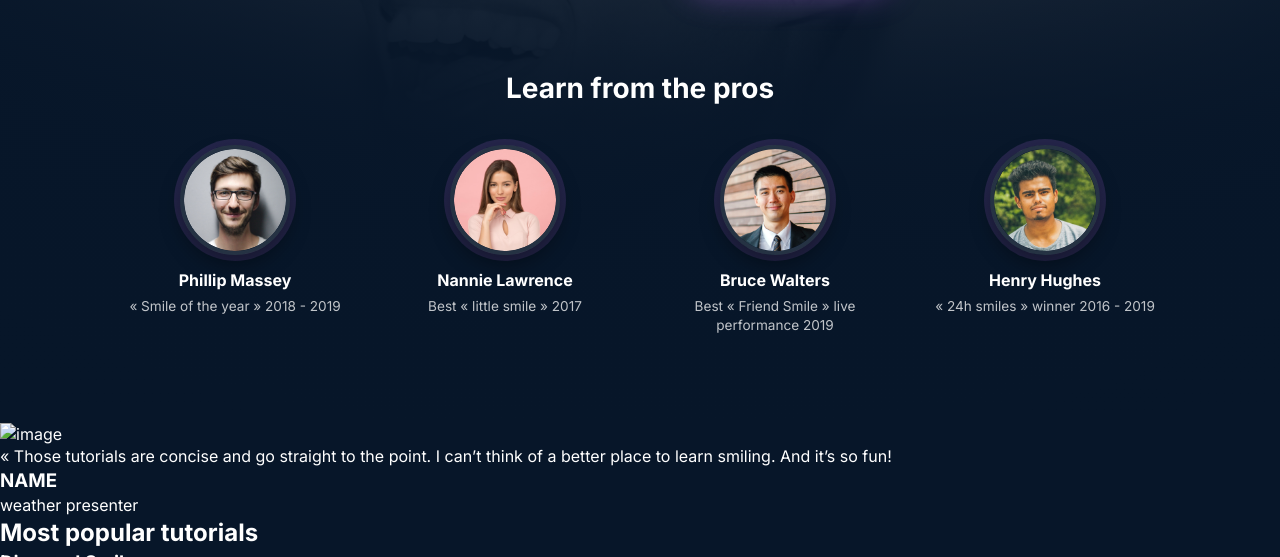
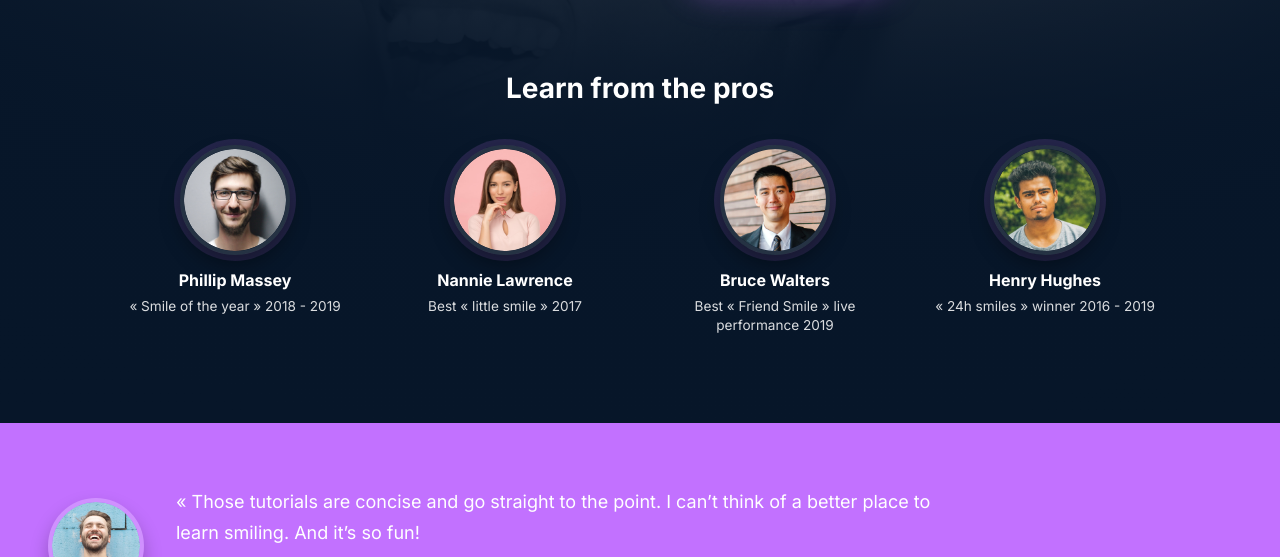
Before and after one commit to MisTech614/alx_html_css, a plain HTML site: page css_advanced/index.html in a window 1280 px wide. Shown: the part 377-934 px from the top of the page. Drawn offline with Linux system fonts and the light colour scheme; files whose address does not match are found by name.

Commit message:
updates on the Quote section

```diff
--- a/css_advanced/index.html
+++ b/css_advanced/index.html
@@ -57,11 +57,11 @@
         </section>
         <section>
             <div>
-                <img src="./images/Bitmap.png" alt="image">
+              <img src="file:///Users/dafrosambanga/Desktop/alx_sefe/alx_html_css/css_advanced/CSS-Advanced-5/5.png" alt="image">
             </div>
             <div>
                 <blockquote>« Those tutorials are concise and go straight to the point. I can’t think of a better place to learn smiling. And it’s so fun!</blockquote>
-                <h3>NAME</h3>
+                <h3>Person Name</h3>
                 <P>weather presenter</P>
             </div>
         </section>
--- a/css_advanced/styles.css
+++ b/css_advanced/styles.css
@@ -194,3 +194,76 @@ main > section:first-of-type > div:nth-of-type(2) p{
   main > section:first-of-type > div:nth-of-type(2){ margin:56px auto 40px; }
   main > section:first-of-type > div:nth-of-type(2) > div{ grid-template-columns:1fr; }
 }
+/* ===== Quote / Testimonial Section (2nd section) ===== */
+:root{
+    /* keep if already defined elsewhere */
+    --accent:#C271FF;
+    --text:#ffffff;
+    --muted:rgba(255,255,255,.85);
+  }
+
+  main > section:nth-of-type(2){
+    background: var(--accent);
+    color: var(--text);
+    padding: 64px 24px;
+    display: grid;
+    grid-template-columns: 120px 1fr;   /* avatar | text */
+    gap: 24px 32px;
+    align-items: center;
+  }
+
+  /* Avatar */
+  main > section:nth-of-type(2) > div:first-of-type img{
+    width: 96px;
+    height: 96px;
+    object-fit: cover;
+    border-radius: 999px;
+    border: 4px solid rgba(255,255,255,.22);
+    box-shadow: 0 10px 18px rgba(0,0,0,.25);
+    display:block;
+    /* nudges photo closer to the text column */
+    margin-left: auto;
+  }
+
+  /* Text box */
+  main > section:nth-of-type(2) > div:nth-of-type(2){
+    max-width: 760px;               /* keeps lines comfortable on large screens */
+  }
+
+  /* The quote text */
+  main > section:nth-of-type(2) blockquote{
+    margin: 0 0 12px;
+    font-size: clamp(16px, 2.1vw, 18px);
+    line-height: 1.7;
+    color: var(--text);
+  }
+
+  /* Name */
+  main > section:nth-of-type(2) h3{
+    margin: 0 0 2px;
+    font-size: 1rem;
+    font-weight: 700;
+    color: var(--text);
+  }
+
+  /* Role */
+  main > section:nth-of-type(2) p{
+    margin: 0;
+    font-size: .95rem;
+    font-style: italic;
+    color: var(--muted);
+  }
+
+  /* ------- Responsive ------- */
+  @media (max-width: 640px){
+    main > section:nth-of-type(2){
+      grid-template-columns: 1fr;   /* stack */
+      text-align: center;
+    }
+    main > section:nth-of-type(2) > div:first-of-type img{
+      margin: 0 auto 12px;
+    }
+    main > section:nth-of-type(2) > div:nth-of-type(2){
+      margin-inline: auto;
+    }
+  }
```
